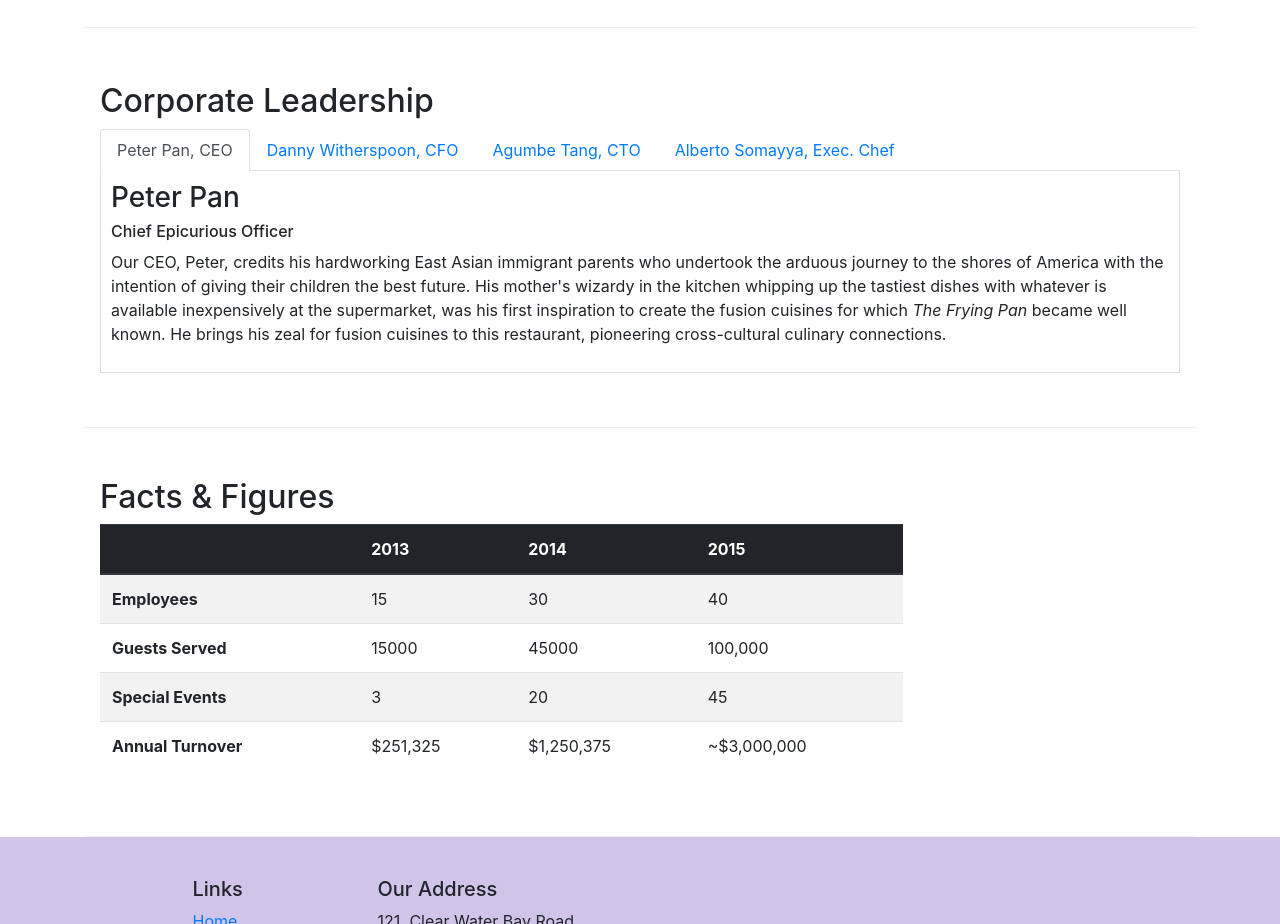
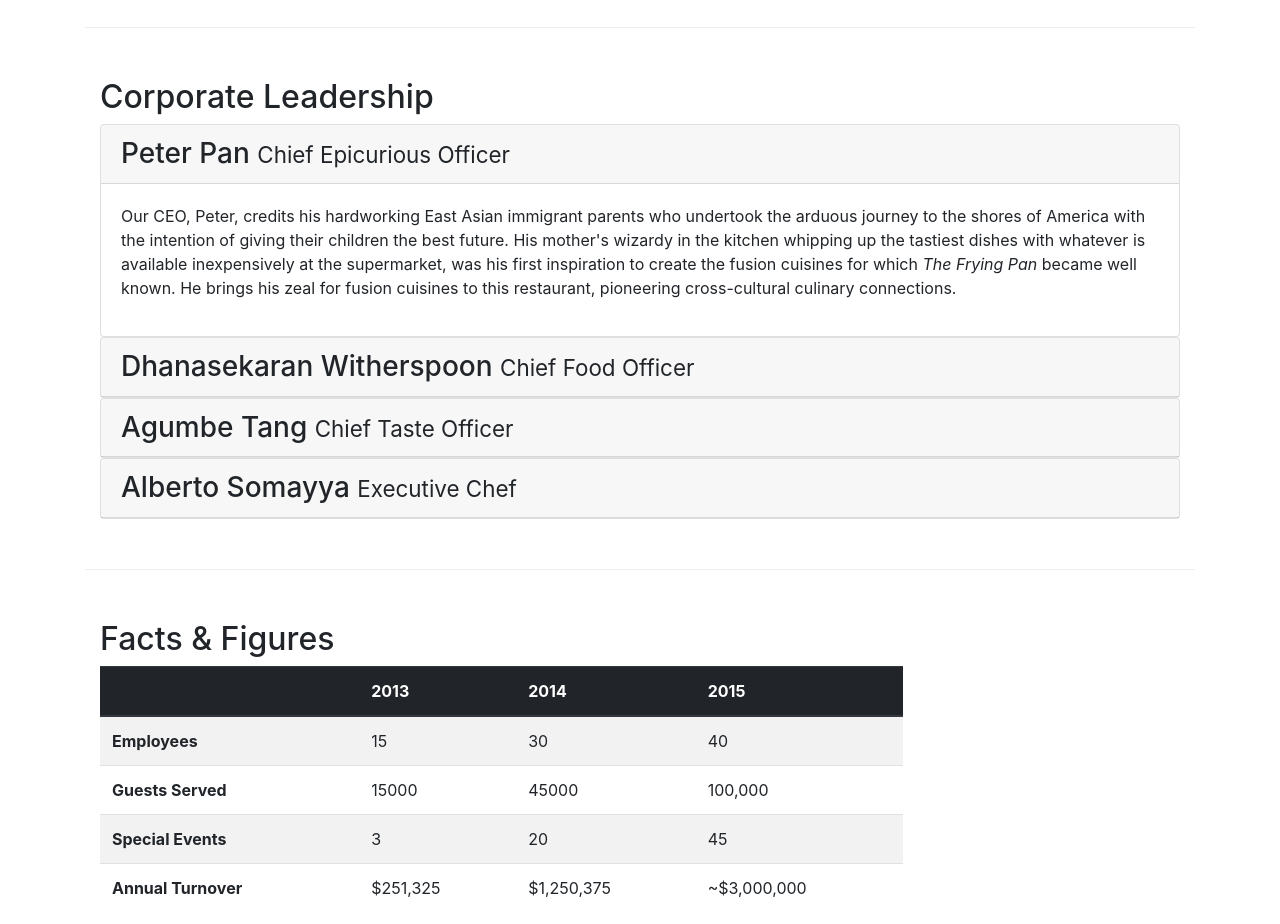
Before and after one commit to thecurtisloucks/conFusion-bootstrap, a website: page aboutus.html in a window 1280 px wide. Shown: the part 920-1844 px from the top of the page. Drawn offline with nearby package versions, Linux system fonts and the light colour scheme.

Commit message:
accordion

```diff
--- a/aboutus.html
+++ b/aboutus.html
@@ -64,7 +64,8 @@
         <div class="row row-content align-items-center">
             <div class="col-12 col-sm-6">
                 <h2>Our History</h2>
-                <p>Started in 2010, Ristorante con Fusion quickly established itself as a culinary icon par excellence in Hong Kong. With its unique brand of world fusion cuisine that can be found nowhere else, it enjoys patronage from the A-list clientele in Hong Kong.  Featuring four of the best three-star Michelin chefs in the world, you never know what will arrive on your plate the next time you visit us.</p>
+                <p>Started in 2010, Ristorante con Fusion quickly established itself as a culinary icon par excellence in Hong Kong. With its unique brand of world fusion cuisine that can be found nowhere else, it enjoys patronage from the A-list clientele
+                    in Hong Kong. Featuring four of the best three-star Michelin chefs in the world, you never know what will arrive on your plate the next time you visit us.</p>
                 <p>The restaurant traces its humble beginnings to <em>The Frying Pan</em>, a successful chain started by our CEO, Mr. Peter Pan, that featured for the first time the world's best cuisines in a pan.</p>
             </div>
             <div class="col-sm">
@@ -100,40 +101,65 @@
         <div class="row row-content align-items-center">
             <div class="col-12 col-sm-12 col-md-12">
                 <h2>Corporate Leadership</h2>
-                <ul class="nav nav-tabs">
-                    <li class="nav-item">
-                      <a class="nav-link active" href="#peter"
-                        role="tab" data-toggle="tab">Peter Pan, CEO</a>
-                    </li>
-                    <li class="nav-item">
-                      <a class="nav-link" href="#danny" role="tab"
-                        data-toggle="tab">Danny Witherspoon, CFO</a>
-                    </li>
-                    <li class="nav-item">
-                      <a class="nav-link" href="#agumbe"role="tab"
-                        data-toggle="tab">Agumbe Tang, CTO</a>
-                    </li>
-                    <li class="nav-item">
-                      <a class="nav-link" href="#alberto" role="tab"
-                        data-toggle="tab">Alberto Somayya, Exec. Chef</a>
-                    </li>
-                </ul>
-                <div class="tab-content">
-                    <div role="tabpanel" class="tab-pane fade show active" id="peter">
-                <h3>Peter Pan</h3><h6>Chief Epicurious Officer</h6>
-                <p class="d-none d-sm-block">Our CEO, Peter, credits his hardworking East Asian immigrant parents who undertook the arduous journey to the shores of America with the intention of giving their children the best future. His mother's wizardy in the kitchen whipping up the tastiest dishes with whatever is available inexpensively at the supermarket, was his first inspiration to create the fusion cuisines for which <em>The Frying Pan</em> became well known. He brings his zeal for fusion cuisines to this restaurant, pioneering cross-cultural culinary connections.</p>
+                <div id="accordion">
+                    <div class="card">
+                        <div class="card-header" role="tab" id="peterhead">
+                            <h3 class="mb-0">
+                                <a data-toggle="collapse" data-target="#peter">Peter Pan <small>Chief Epicurious Officer</small></a></h3>
                         </div>
-                <div role="tabpanel" class="tab-pane fade" id="danny">
-                <h3>Dhanasekaran Witherspoon</h3><h6>Chief Food Officer</h6>
-                <p class="d-none d-sm-block">Our CFO, Danny, as he is affectionately referred to by his colleagues, comes from a long established family tradition in farming and produce. His experiences growing up on a farm in the Australian outback gave him great appreciation for varieties of food sources. As he puts it in his own words, <em>Everything that runs, wins, and everything that stays, pays!</em></p>
+                        <div role="tabpanel" class="collapse show" id="peter" data-parent="#accordion">
+                            <div class="card-body">
+                                <p class="d-none d-sm-block">Our CEO, Peter, credits his hardworking East Asian immigrant parents who undertook the arduous journey to the shores of America with the intention of giving their children the best future. His mother's wizardy in the kitchen
+                                    whipping up the tastiest dishes with whatever is available inexpensively at the supermarket, was his first inspiration to create the fusion cuisines for which <em>The Frying Pan</em> became well known. He brings his
+                                    zeal for fusion cuisines to this restaurant, pioneering cross-cultural culinary connections.</p>
                             </div>
-                <div role="tabpanel" class="tab-pane fade" id="agumbe">
-                <h3>Agumbe Tang</h3><h6>Chief Taste Officer</h6>
-                <p class="d-none d-sm-block">Blessed with the most discerning gustatory sense, Agumbe, our CTO, personally ensures that every dish that we serve meets his exacting tastes. Our chefs dread the tongue lashing that ensues if their dish does not meet his exacting standards. He lives by his motto, <em>You click only if you survive my lick.</em></p>
                         </div>
-                <div role="tabpanel" class="tab-pane fade" id="alberto">
-                <h3>Alberto Somayya</h3><h6>Executive Chef</h6>
+                    </div>
+                    <div class="card">
+                        <div class="card-header" role="tab" id="dannyhead">
+                            <h3 class="mb-0">
+                                <a class="collapsed" data-toggle="collapse" data-target="#danny">
+                            Dhanasekaran Witherspoon <small>Chief Food Officer</small>
+                            </a>
+                            </h3>
+                        </div>
+                        <div class="collapse" id="danny" data-parent="#accordion">
+                            <div class="card-body">
+                                <p class="d-none d-sm-block">Our CFO, Danny, as he is affectionately referred to by his colleagues, comes from a long established family tradition in farming and produce. His experiences growing up on a farm in the Australian outback gave him great
+                                    appreciation for varieties of food sources. As he puts it in his own words, <em>Everything that runs, wins, and everything that stays, pays!</em></p>
+                            </div>
+                        </div>
+                    </div>
+                    <div class="card">
+                        <div class="card-header" role="tab" id="agumbehead">
+                            <h3 class="mb-0">
+                                <a class="collapsed" data-toggle="collapse" data-target="#agumbe">
+                            Agumbe Tang <small>Chief Taste Officer</small>
+                            </a>
+                            </h3>
+                        </div>
+                        <div class="collapse" id="agumbe" data-parent="#accordion">
+                            <div class="card-body">
+                                <p class="d-none d-sm-block">
+                                    <p class="d-none d-sm-block">Blessed with the most discerning gustatory sense, Agumbe, our CTO, personally ensures that every dish that we serve meets his exacting tastes. Our chefs dread the tongue lashing that ensues if their dish does not meet
+                                        his exacting standards. He lives by his motto, <em>You click only if you survive my lick.</em></p>
+                                </p>
+                            </div>
+                        </div>
+                    </div>
+                    <div class="card">
+                        <div class="card-header" role="tab" id="albertohead">
+                            <h3 class="mb-0">
+                                <a class="collapsed" data-toggle="collapse" data-target="#alberto">
+                            Alberto Somayya <small>Executive Chef</small>
+                            </a>
+                            </h3>
+                        </div>
+                        <div class="collapse" id="alberto" data-parent="#accordion">
+                            <div class="card-body">
                                 <p class="d-none d-sm-block">Award winning three-star Michelin chef with wide International experience having worked closely with whos-who in the culinary world, he specializes in creating mouthwatering Indo-Italian fusion experiences. He says, <em>Put together the cuisines from the two craziest cultures, and you get a winning hit! Amma Mia!</em></p>
+                            </div>
+                        </div>
                     </div>
                 </div>
             </div>
```
Lines whose indentation alone changed are shown as unchanged.
